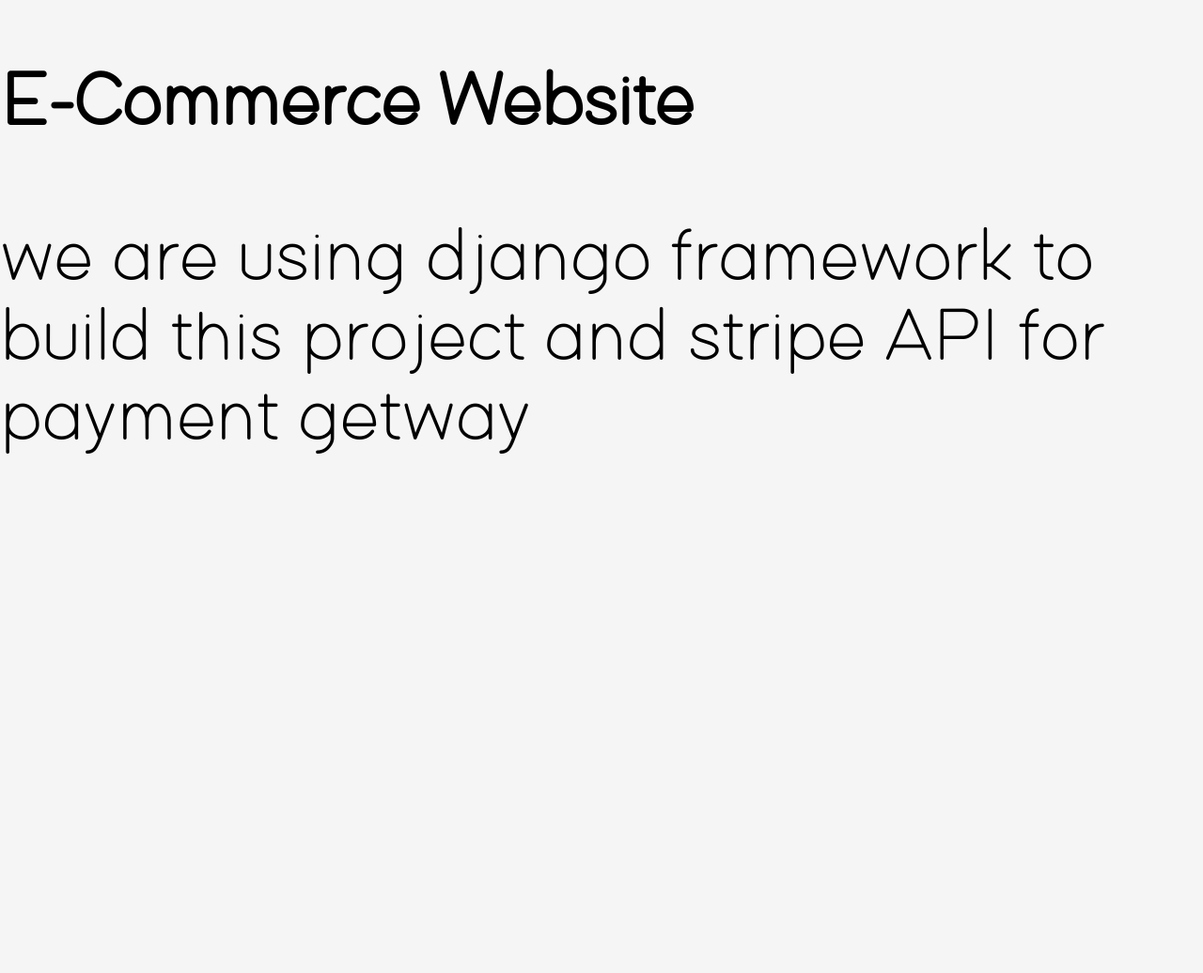
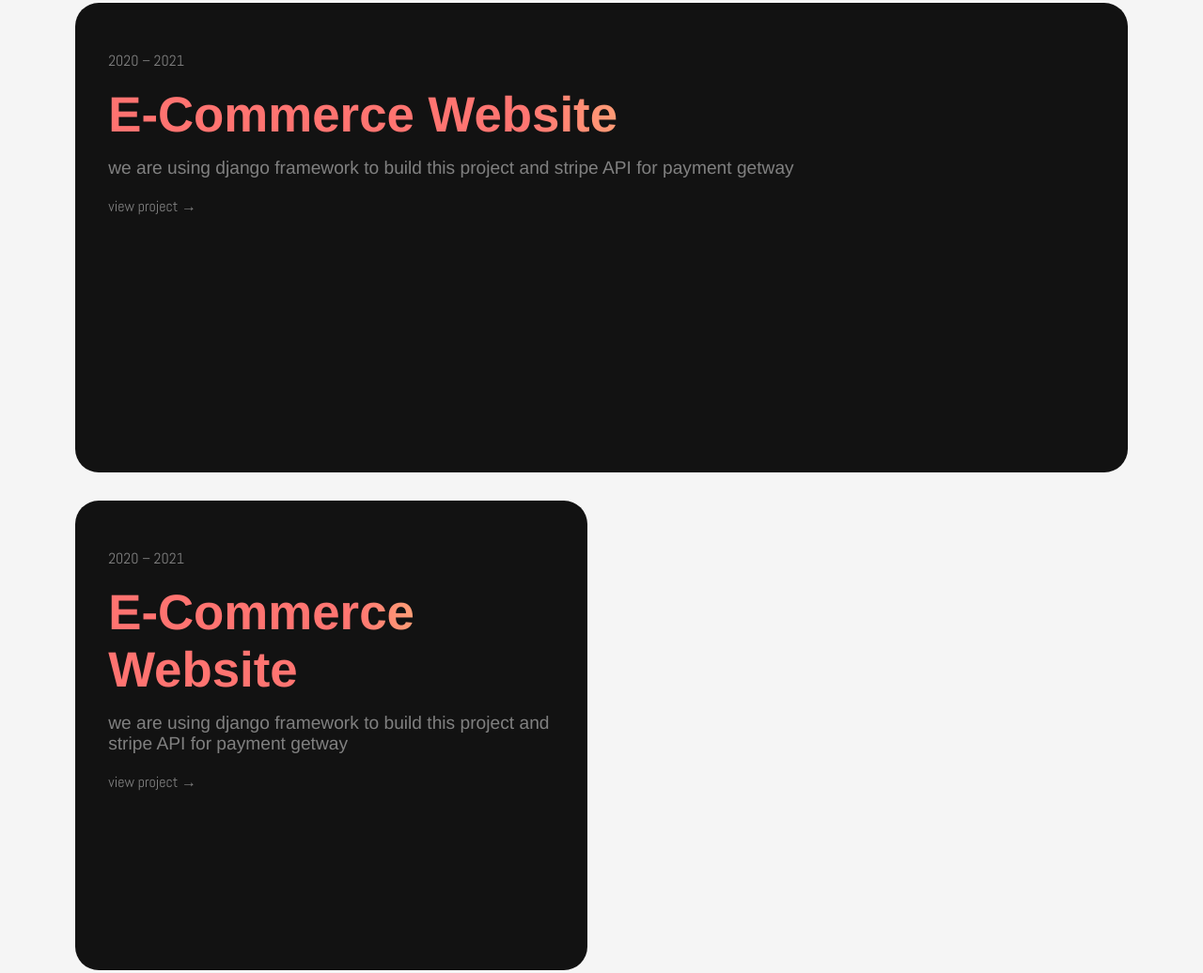
Before and after one commit to Visoneers/Portfolio, a plain HTML site: page index.html in a window 1280 px wide. Shown: the part 797-1833 px from the top of the page at 94% size. Before the commit the page ends 1666 px from the top, so only its background shows below. Drawn offline with nearby package versions, Linux system fonts and the light colour scheme.

Commit message:
project card & gradient color fix

```diff
--- a/css/font.css
+++ b/css/font.css
@@ -10,3 +10,7 @@
     font-family: Demure;
     src: url('../font/Demure.ttf');
 }
+@font-face {
+    font-family: Abel;
+    src: url('../font/Abel-Regular.ttf');
+}
--- a/css/style.css
+++ b/css/style.css
@@ -12,40 +12,103 @@ section{
       width: 100%;
       height: 100%;
 }
+h1{
+      margin-block-start: 0.3em;
+      margin-block-end: 0.3em;
+}
 a{
       text-decoration: none;
       color: black;
-  }
+}
 
   /*-------------------Project Menu --------------------------------*/
 
-.project h1{
-      font-size: 5rem;
-      font-family: "Demure";
+.gradient-text{
+      background: linear-gradient(264.51deg, #FFE580 4.38%, #FF7571 11.51%, #FF7270 25.06%, #EA5DAD 36.04%, #C2A0FD 47.63%, #9867F0 59.03%, #3BF0E4 69.96%, #33CE43 83.74%, #B2F4B6 95.62%);
+      background-position: 58% 50%;
+      background-size: 500%;
+      -webkit-background-clip: text;
+      background-clip: text;
+      -webkit-animation: gradient-shift 20s ease infinite;
+      animation: gradient-shift 30s ease infinite;
+      -webkit-text-fill-color: transparent;
 }
-.project p{
-      font-size: 5rem;
-      font-family: "Demure";
+.wrapper{
+      display: grid;
+      grid-template-columns: 1fr 1fr;
+      grid-template-rows: repeat(3, 500px);
+      grid-template-areas:
+      "box1 box1"
+      "box2 .";
+      padding-left: 5rem;
+      padding-right: 5rem;
+      grid-gap: 30px;
 }
-
+.box{
+      display: block;
+      position: relative;
+      font-size: 2.2rem;
+      box-sizing: border-box;
+      border-radius: 25px;
+      padding: 1.2rem;
+}
+.element{
+      padding: 1rem;
+      max-width: 800px;
+}
+.element h3{
+      font-size: 1rem;
+      font-weight: lighter;
+      margin-block-end: 0em;
+      font-family: "Abel";
+      color: grey;
+}
+.element p{
+      color: grey;
+      font-size: 1.2rem;
+      margin-block-start: 0em;
+}
+.project{
+      grid-area: box1;
+      background: #121212;
+}
+.project1{
+      grid-area: box2;
+      background-color: #121212;
+}
+@keyframes gradient-shift{
+      0% {
+            background-position: 58% 50%;
+        }
+        25% {
+            background-position: 100% 0%;
+        }
+        75% {
+            background-position: 10% 50%;
+        }
+        100% {
+            background-position: 58% 50%;
+        }
+}
 /*-------------------Navigation Menu --------------------------------*/
 
 .heading{
       display: block;
       position: fixed;
       padding: 1.2rem 9rem;
-      font-family: "Demure";
+      font-family: "Abel";
       font-size: 1.2rem;
       letter-spacing: 3px;
       overflow: hidden;
       margin-block-end: 0em;
-      font-weight: bolder;
+      font-weight: normal;
 }
 .heading p{
       font-size: 0.6rem;
-      font-weight: bold;
-      letter-spacing: 5px;
-      margin-block-start: 0.2em;
+      font-weight: lighter;
+      letter-spacing: 3.5px;
+      margin-block-start: 0em;
+      color: grey;
 }
 .hero-section h1{
       position: absolute;
@@ -53,7 +116,7 @@ a{
       left: 50%;
       transform: translate(-50%, -50%);
       font-size: 75px;
-      font-weight: lighter;
+      font-weight: 500 !important;
       font-family: "GreatestShow";
 }
 .menu-btn{
@@ -147,6 +210,10 @@ a ion-icon {
       padding-right: 16px;
 }
 
+
+
+
+
 @media(max-width: 768px) {
       h1 {
             font-size: 20px;
--- a/index.html
+++ b/index.html
@@ -14,7 +14,7 @@
 <body>
        <!---------------- navigation menu ------------------------>
     <section class="page1">
-        <div class="wrapper">
+        <div class="wrapper1">
                 <div class="menu-btn">
                     <ion-icon name="menu"></ion-icon>
                 </div>
@@ -29,7 +29,7 @@
                     <div class="close-menu">
                             <ion-icon name="close"></ion-icon>
                     </div>
-                    <div class="nav">
+                    <div class="nav gradient-text">
                             <ul class="main-menu">
                                 <li class="main-menu-item">
                                         <a href="index.html">Home</a>
@@ -56,11 +56,11 @@
                             </ul>
                     </div>
 
-                    <div class="contact">
-                            <p class="call">
+                    <div class="contact gradient-text">
+                            <p class="call gradient-text">
                                 <ion-icon name="call"></ion-icon>&nbsp;&nbsp;&nbsp;+91 8668805550
                             </p>
-                            <p class="mail">
+                            <p class="mail gradient-text">
                                 <ion-icon name="mail"></ion-icon>&nbsp;&nbsp;&nbsp;bhunia.prasun99@gmail.com
                             </p>
                     </div>
@@ -76,15 +76,33 @@
         </div>
         <script src="js/dropdownmenu.js"></script>
     </section>
-      <section>
-            <div class="project">
-                  <h1>E-Commerce Website</h1>
-                  <p>
-                        we are using django framework to build this project and stripe API for payment getway
+    <section>
+        <div class="wrapper">
+            <div class="project box">
+                <div class="element">
+                    <h3>2020 &#8211 2021</h1>
+                    <a href=""><h1 class="gradient-text">E-Commerce Website</h1></a>
+                    <p>we are using django framework to build this project and stripe API for payment getway</p>
+                    <a href=""><h3>view project &#8594</h3></a>
+                </div>
+            </div>
+            <div class="project1 box">
+                <div class="element">
+                    <h3>2020 &#8211 2021</h1>
+                    <a href=""><h1 class="gradient-text">E-Commerce Website</h1></a>
+                    <p>we are using django framework to build this project and stripe API for payment getway</p>
+                    <a href=""><h3>view project &#8594</h3></a>
+                </div>
 
-                  </p>
             </div>
-      </section>
+        </div>
+    </section>
+
+
+
+
+
+
 </body>
 
 </html>
```
Also changed, not shown: font/Abel-Regular.ttf (added).
